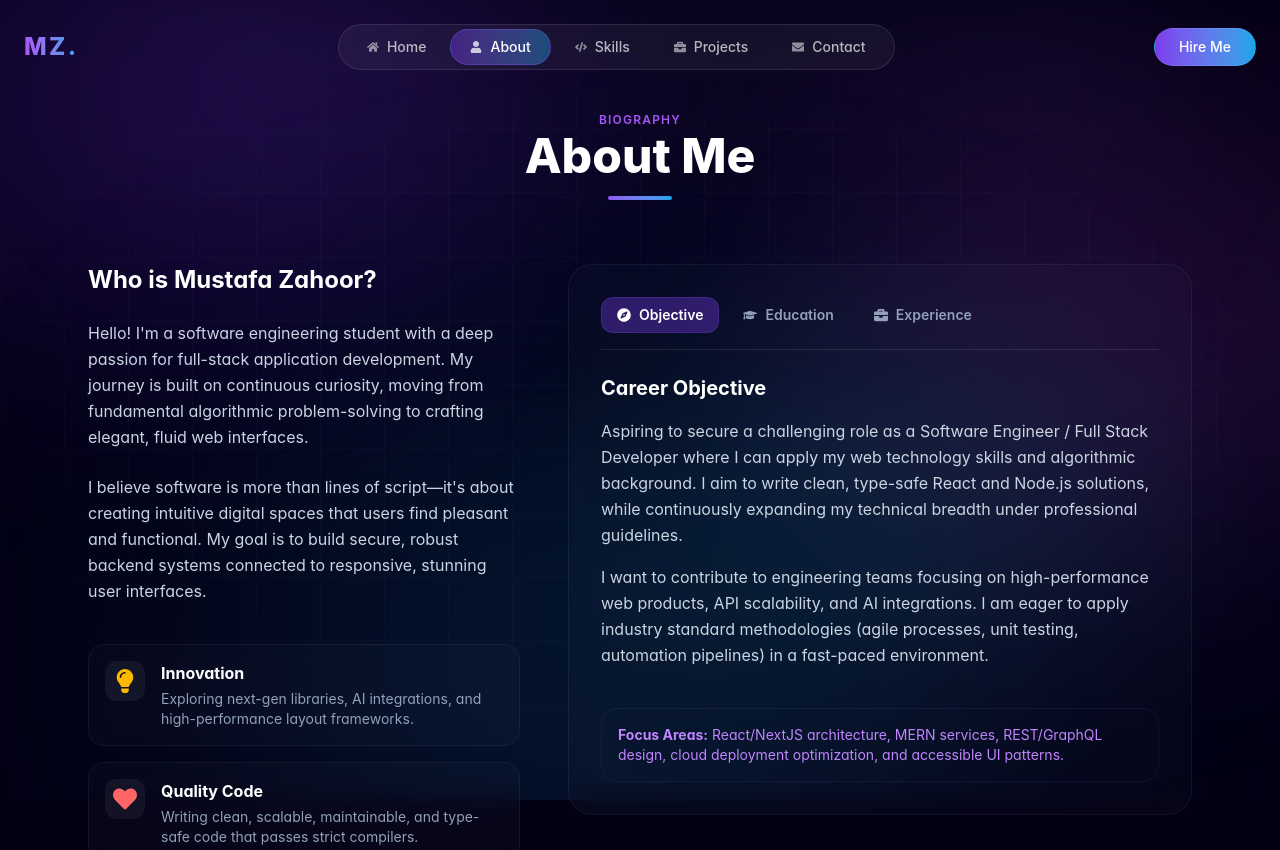
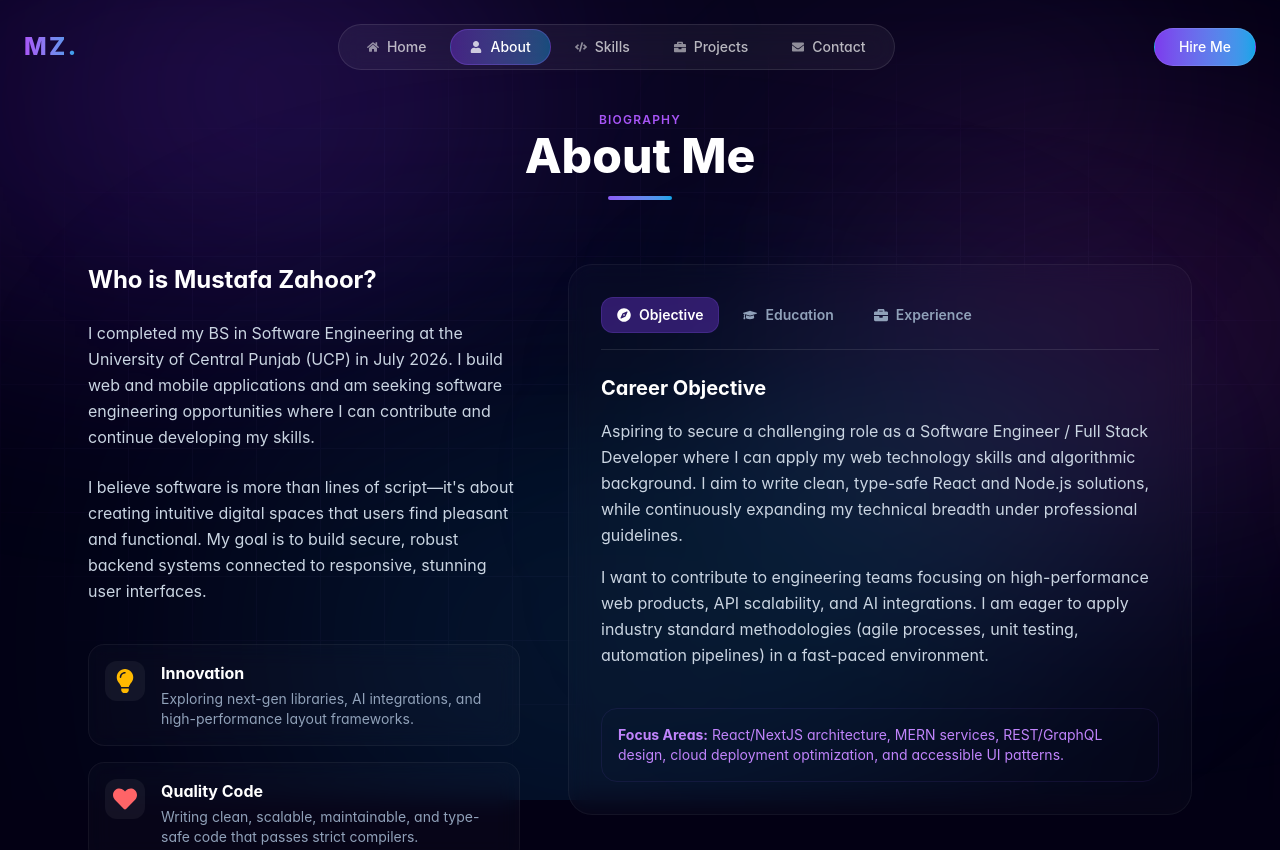
Before and after one commit to Mustafazahoor975/Portfolio_React.js, a React (Vite) app in the folder project/: page /about in a window 1280 px wide. Shown: the top 850 px of the page. Built offline with nearby package versions, Linux system fonts and the light colour scheme.

Commit message:
Update education to BS Software Engineering completed July 2026
Updated education details and personal introduction.

```diff
--- a/project/src/pages/About.tsx
+++ b/project/src/pages/About.tsx
@@ -9,7 +9,7 @@ const About: React.FC = () => {
     {
       title: 'BS in Software Engineering',
       institution: 'University of Central Punjab (UCP)',
-      date: '2022 - Present',
+      date: 'Completed July 2026',
       description: 'Acquiring deep knowledge in software development principles, data structures, algorithms, database systems, and system design.',
     },
     {
@@ -83,7 +83,7 @@ const About: React.FC = () => {
           >
             <h3 className="text-2xl font-bold text-white">Who is Mustafa Zahoor?</h3>
             <p className="leading-relaxed">
-              Hello! I'm a software engineering student with a deep passion for full-stack application development. My journey is built on continuous curiosity, moving from fundamental algorithmic problem-solving to crafting elegant, fluid web interfaces.
+              I completed my BS in Software Engineering at the University of Central Punjab (UCP) in July 2026. I build web and mobile applications and am seeking software engineering opportunities where I can contribute and continue developing my skills.
             </p>
             <p className="leading-relaxed">
               I believe software is more than lines of script—it's about creating intuitive digital spaces that users find pleasant and functional. My goal is to build secure, robust backend systems connected to responsive, stunning user interfaces.
```
